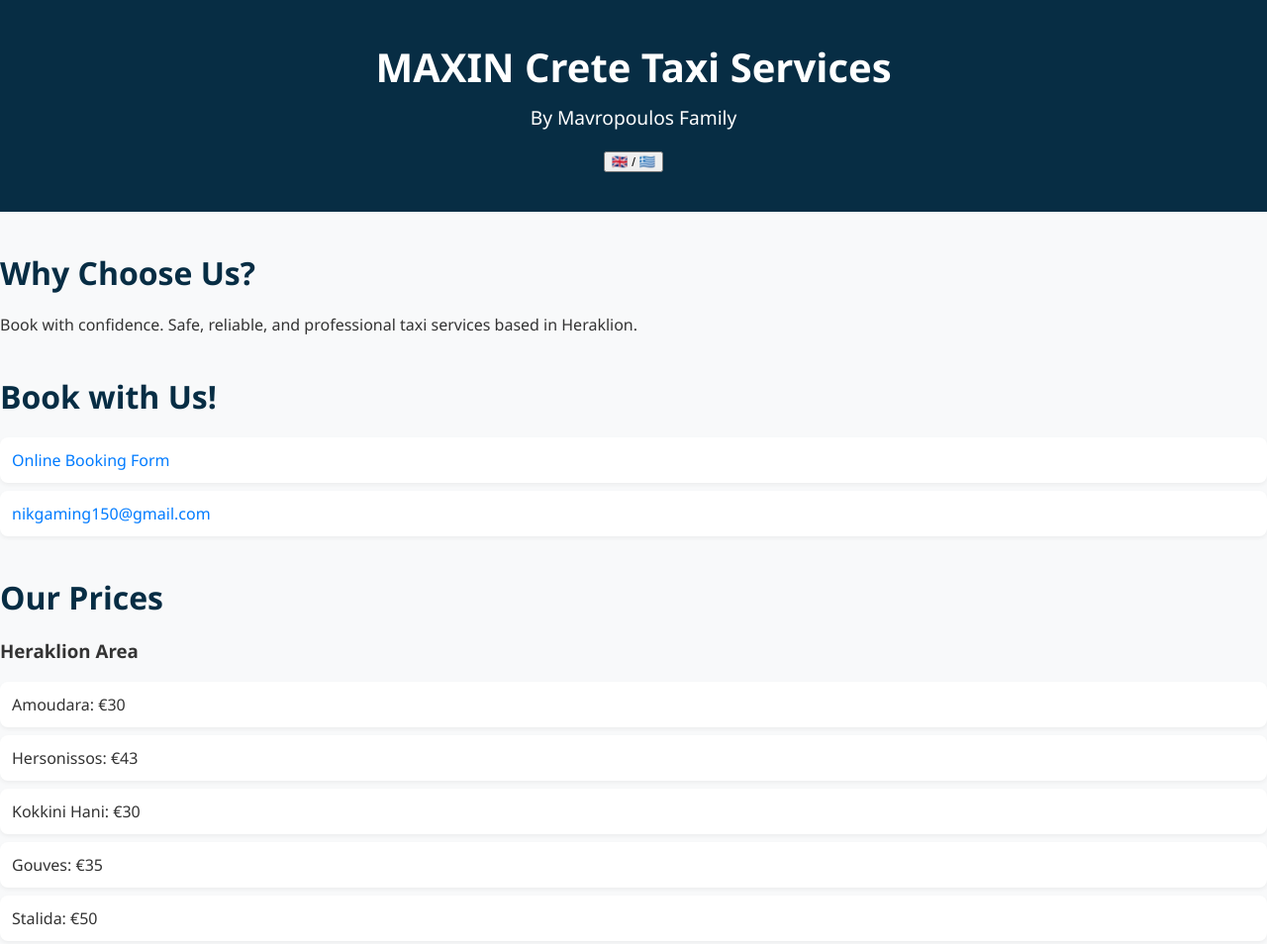
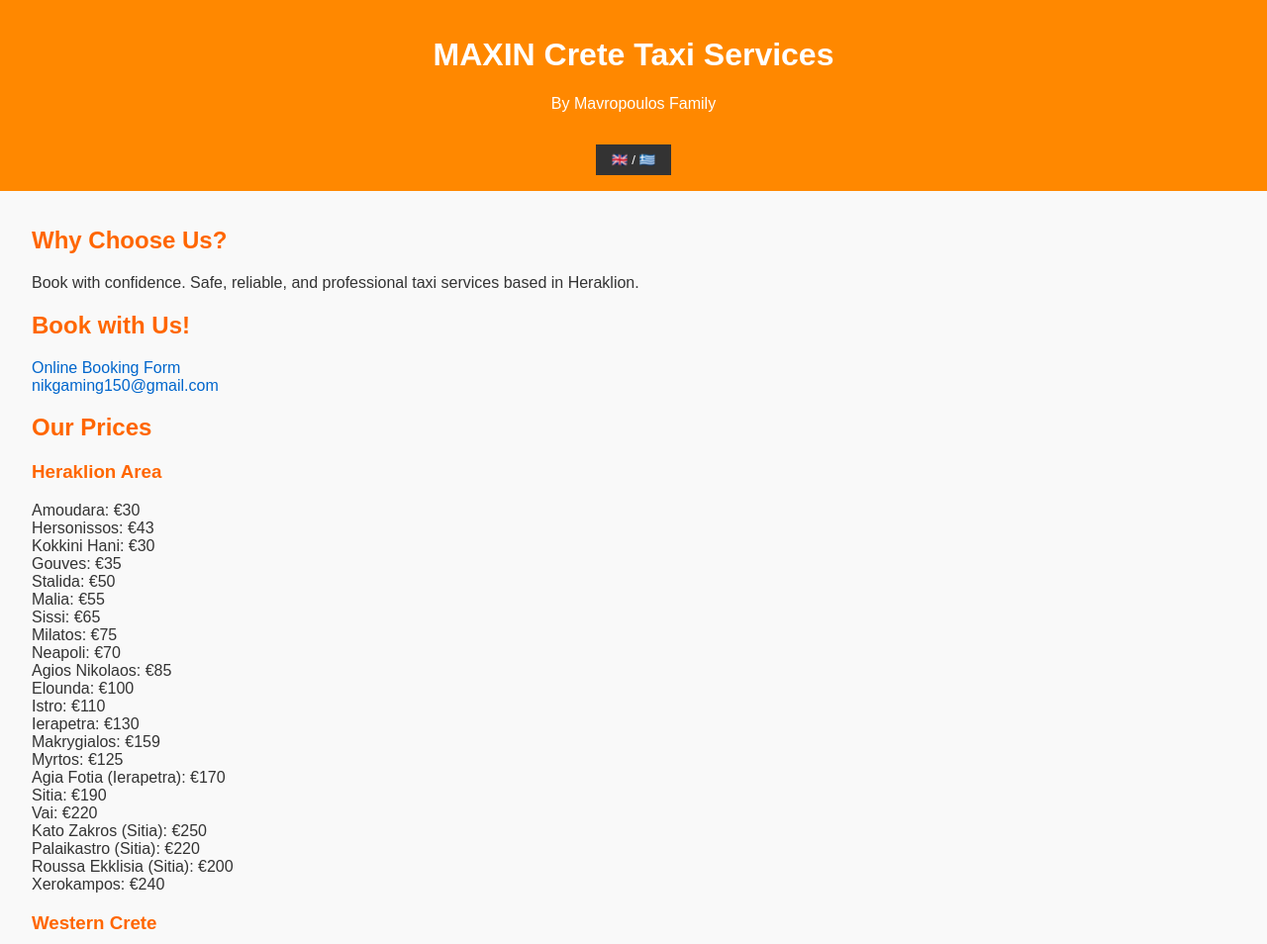
Before and after one commit to nikthedeployer/MAXIN-Crete-Taxi-Services, a plain HTML site: page index.html in a window 1280 px wide. Shown: the top 954 px of the page at 99% size. Drawn offline with Linux system fonts and the light colour scheme.

Commit message:
Update style.css

```diff
--- a/style.css
+++ b/style.css
@@ -1,70 +1,42 @@
 
 body {
+    font-family: Arial, sans-serif;
+    background: #f9f9f9;
+    color: #333;
     margin: 0;
-  font-family: 'Segoe UI', Tahoma, Geneva, Verdana, sans-serif;
-  background: #f8f9fa;
-  color: #333;
-}
-
-.container {
-  width: 90%;
-  max-width: 1000px;
-  margin: auto;
-  padding: 20px;
+    padding: 0;
 }
 
 header {
-  background: #072D44;
+    background-color: #ff8800;
     color: white;
-  padding: 40px 0;
+    padding: 1rem;
     text-align: center;
 }
 
-header h1 {
-  margin: 0;
-  font-size: 2.5rem;
+main {
+    padding: 1rem 2rem;
 }
 
-header p {
-  font-size: 1.2rem;
-  margin-top: 10px;
+h2, h3 {
+    color: #ff6600;
 }
 
-section {
-  margin: 40px 0;
-}
-
-h2 {
-  font-size: 2rem;
-  color: #072D44;
-  margin-bottom: 20px;
-}
-
-.price-category {
-  margin-top: 30px;
-}
-
-.price-category h3 {
-  font-size: 1.5rem;
-  color: #005b96;
-  margin-bottom: 10px;
+footer {
+    background: #333;
+    color: white;
+    text-align: center;
+    padding: 1rem;
+    margin-top: 2rem;
 }
 
 ul {
-  list-style-type: none;
+    list-style: none;
     padding-left: 0;
 }
 
-ul li {
-  background: white;
-  margin-bottom: 8px;
-  padding: 12px;
-  border-radius: 8px;
-  box-shadow: 0 2px 4px rgba(0,0,0,0.05);
-}
-
 a {
-  color: #007BFF;
+    color: #0066cc;
     text-decoration: none;
 }
 
@@ -72,9 +44,11 @@ a:hover {
     text-decoration: underline;
 }
 
-footer {
-  background: #072D44;
+button {
+    background-color: #333;
     color: white;
-  text-align: center;
-  padding: 20px 0;
+    border: none;
+    padding: 0.5rem 1rem;
+    margin-top: 1rem;
+    cursor: pointer;
 }
```
Lines whose indentation alone changed are shown as unchanged.
